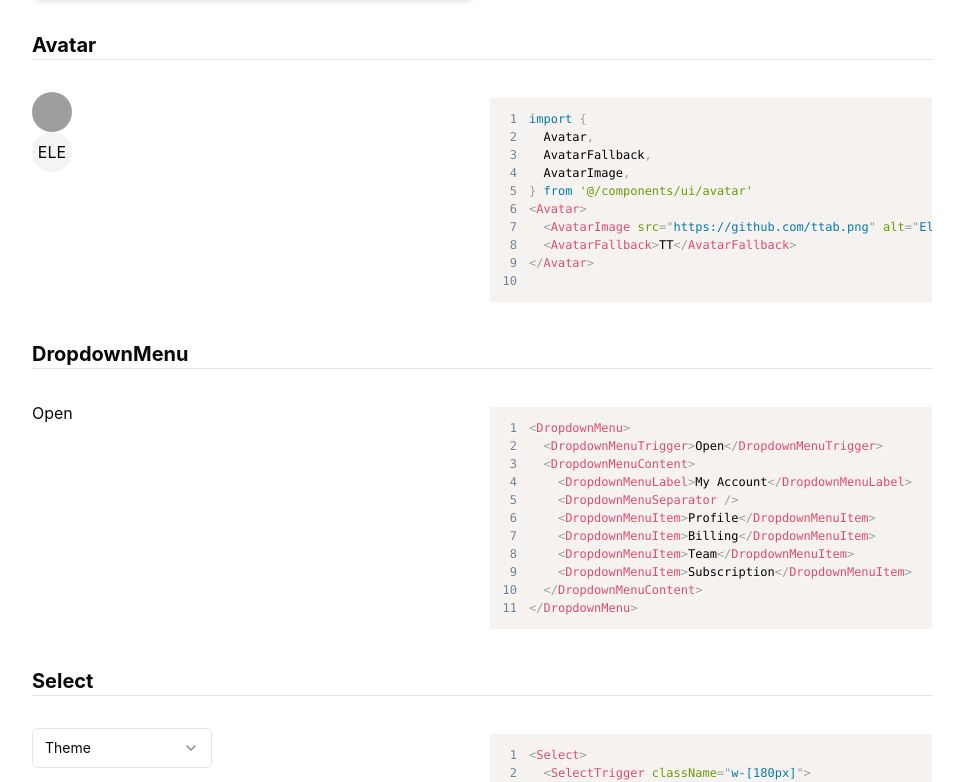
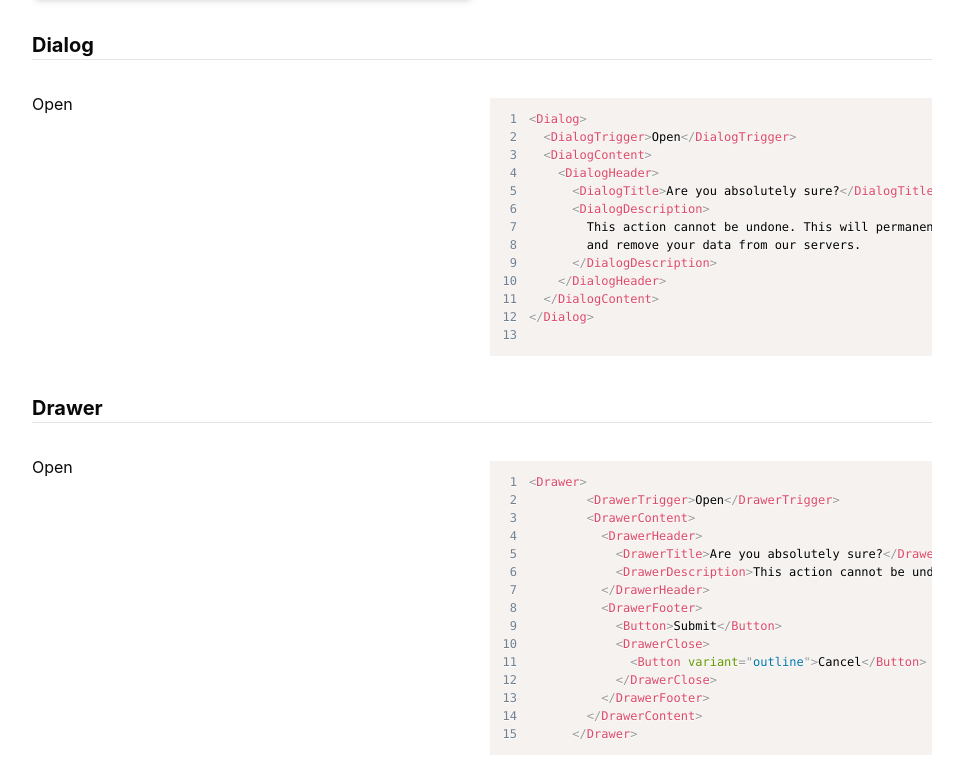
Before and after one commit to ttab/elephant-ui, a React (Vite) app: page / in a window 1280 px wide. Shown: the part 3914-4696 px from the top of the page, without its empty margins (8-971 px from the left). Built offline with nearby package versions, Linux system fonts and the light colour scheme; grey boxes are pictures that could not be loaded; a web font is replaced by a local one.

Commit message:
Added drawer component, export dialog component correctly

```diff
--- a/package.json
+++ b/package.json
@@ -62,7 +62,8 @@
     "react-day-picker": "^8.9.1",
     "react-dom": "^18.2.0",
     "tailwind-merge": "^1.14.0",
-    "tailwindcss-animate": "^1.0.7"
+    "tailwindcss-animate": "^1.0.7",
+    "vaul": "^0.8.0"
   },
   "devDependencies": {
     "@types/node": "^20.8.4",
--- /dev/null
+++ b/src/components/ui/drawer.tsx
@@ -0,0 +1,106 @@
+'use client'
+
+import * as React from 'react'
+import { Drawer as DrawerPrimitive } from 'vaul'
+
+import { cn } from '@/lib/utils'
+
+const Drawer = ({
+  shouldScaleBackground = true,
+  ...props
+}: React.ComponentProps<typeof DrawerPrimitive.Root>): JSX.Element => (
+  <DrawerPrimitive.Root
+    shouldScaleBackground={shouldScaleBackground}
+    {...props}
+  />
+)
+Drawer.displayName = 'Drawer'
+
+const DrawerTrigger = DrawerPrimitive.Trigger
+
+const DrawerPortal = DrawerPrimitive.Portal
+
+const DrawerClose = DrawerPrimitive.Close
+
+const DrawerOverlay = React.forwardRef<React.ElementRef<typeof DrawerPrimitive.Overlay>, React.ComponentPropsWithoutRef<typeof DrawerPrimitive.Overlay>>(({ className, ...props }, ref) => (
+  <DrawerPrimitive.Overlay
+    ref={ref}
+    className={cn('fixed inset-0 z-50 bg-black/80', className)}
+    {...props}
+  />
+))
+DrawerOverlay.displayName = DrawerPrimitive.Overlay.displayName
+
+const DrawerContent = React.forwardRef<React.ElementRef<typeof DrawerPrimitive.Content>, React.ComponentPropsWithoutRef<typeof DrawerPrimitive.Content>>(({ className, children, ...props }, ref) => (
+  <DrawerPortal>
+    <DrawerOverlay />
+    <DrawerPrimitive.Content
+      ref={ref}
+      className={cn(
+        'fixed inset-x-0 bottom-0 z-50 mt-24 flex h-auto flex-col rounded-t-sm border bg-background',
+        className
+      )}
+      {...props}
+    >
+      <div className="mx-auto mt-4 h-2 w-[100px] rounded-full bg-muted" />
+      {children}
+    </DrawerPrimitive.Content>
+  </DrawerPortal>
+))
+DrawerContent.displayName = 'DrawerContent'
+
+const DrawerHeader = ({
+  className,
+  ...props
+}: React.HTMLAttributes<HTMLDivElement>): JSX.Element => (
+  <div
+    className={cn('grid gap-1.5 p-4 text-center sm:text-left', className)}
+    {...props}
+  />
+)
+DrawerHeader.displayName = 'DrawerHeader'
+
+const DrawerFooter = ({
+  className,
+  ...props
+}: React.HTMLAttributes<HTMLDivElement>): JSX.Element => (
+  <div
+    className={cn('mt-auto flex flex-col gap-2 p-4', className)}
+    {...props}
+  />
+)
+DrawerFooter.displayName = 'DrawerFooter'
+
+const DrawerTitle = React.forwardRef<React.ElementRef<typeof DrawerPrimitive.Title>, React.ComponentPropsWithoutRef<typeof DrawerPrimitive.Title>>(({ className, ...props }, ref) => (
+  <DrawerPrimitive.Title
+    ref={ref}
+    className={cn(
+      'text-lg font-semibold leading-none tracking-tight',
+      className
+    )}
+    {...props}
+  />
+))
+DrawerTitle.displayName = DrawerPrimitive.Title.displayName
+
+const DrawerDescription = React.forwardRef<React.ElementRef<typeof DrawerPrimitive.Description>, React.ComponentPropsWithoutRef<typeof DrawerPrimitive.Description>>(({ className, ...props }, ref) => (
+  <DrawerPrimitive.Description
+    ref={ref}
+    className={cn('text-sm text-muted-foreground', className)}
+    {...props}
+  />
+))
+DrawerDescription.displayName = DrawerPrimitive.Description.displayName
+
+export {
+  Drawer,
+  DrawerPortal,
+  DrawerOverlay,
+  DrawerTrigger,
+  DrawerClose,
+  DrawerContent,
+  DrawerHeader,
+  DrawerFooter,
+  DrawerTitle,
+  DrawerDescription
+}
--- a/src/index.ts
+++ b/src/index.ts
@@ -4,6 +4,30 @@ export { Input, type InputProps } from '@/components/ui/input'
 export { Alert, AlertTitle, AlertDescription } from '@/components/ui/alert'
 export { Checkbox } from '@/components/ui/checkbox'
 export { Popover, PopoverTrigger, PopoverContent } from '@/components/ui/popover'
+export {
+  Dialog,
+  DialogPortal,
+  DialogOverlay,
+  DialogClose,
+  DialogTrigger,
+  DialogContent,
+  DialogHeader,
+  DialogFooter,
+  DialogTitle,
+  DialogDescription
+} from '@/components/ui/dialog'
+export {
+  Drawer,
+  DrawerPortal,
+  DrawerOverlay,
+  DrawerTrigger,
+  DrawerClose,
+  DrawerContent,
+  DrawerHeader,
+  DrawerFooter,
+  DrawerTitle,
+  DrawerDescription
+} from '@/components/ui/drawer'
 export {
   Sheet,
   SheetPortal,
--- a/src/showroom/app.tsx
+++ b/src/showroom/app.tsx
@@ -14,6 +14,8 @@ import { TabsExample } from './components/tabs'
 import { CalendarExample } from './components/calendar'
 import { TypographyExample } from './components/typography'
 import { ScrollAreaExample } from './components/scroll-area'
+import { DrawerExample } from './components/drawer'
+import { DialogExample } from './components/dialog'
 
 export function App(): JSX.Element {
   return <div className="grid grid-cols-2 gap-4 gap-y-8 max-w-[900px] m-10">
@@ -24,6 +26,8 @@ export function App(): JSX.Element {
     <AlertExample />
     <SheetExample />
     <CommandExample />
+    <DialogExample />
+    <DrawerExample />
     <AvatarExample />
     <DropdownMenuExample />
     <SelectExample />
--- /dev/null
+++ b/src/showroom/components/dialog.tsx
@@ -0,0 +1,47 @@
+import {
+  Dialog,
+  DialogContent,
+  DialogDescription,
+  DialogHeader,
+  DialogTitle,
+  DialogTrigger
+} from '@/components/ui/dialog'
+
+import { Header } from '../header'
+import { Code } from '../code'
+
+
+export function DialogExample(): JSX.Element {
+  return <>
+    <Header>Dialog</Header>
+
+    <div>
+      <Dialog>
+        <DialogTrigger>Open</DialogTrigger>
+        <DialogContent>
+          <DialogHeader>
+            <DialogTitle>Are you absolutely sure?</DialogTitle>
+            <DialogDescription>
+              This action cannot be undone. This will permanently delete your account
+              and remove your data from our servers.
+            </DialogDescription>
+          </DialogHeader>
+        </DialogContent>
+      </Dialog>
+
+    </div>
+    <Code code={`<Dialog>
+  <DialogTrigger>Open</DialogTrigger>
+  <DialogContent>
+    <DialogHeader>
+      <DialogTitle>Are you absolutely sure?</DialogTitle>
+      <DialogDescription>
+        This action cannot be undone. This will permanently delete your account
+        and remove your data from our servers.
+      </DialogDescription>
+    </DialogHeader>
+  </DialogContent>
+</Dialog>
+`} />
+  </>
+}
--- /dev/null
+++ b/src/showroom/components/drawer.tsx
@@ -0,0 +1,53 @@
+import {
+  Drawer,
+  DrawerClose,
+  DrawerContent,
+  DrawerDescription,
+  DrawerFooter,
+  DrawerHeader,
+  DrawerTitle,
+  DrawerTrigger
+} from '@/components/ui/drawer'
+import { Header } from '../header'
+import { Code } from '../code'
+import { Button } from '@/components/ui/button'
+
+
+export function DrawerExample(): JSX.Element {
+  return <>
+    <Header>Drawer</Header>
+
+    <div>
+      <Drawer>
+        <DrawerTrigger>Open</DrawerTrigger>
+        <DrawerContent>
+          <DrawerHeader>
+            <DrawerTitle>Are you absolutely sure?</DrawerTitle>
+            <DrawerDescription>This action cannot be undone.</DrawerDescription>
+          </DrawerHeader>
+          <DrawerFooter>
+            <Button>Submit</Button>
+            <DrawerClose>
+              <Button variant="outline">Cancel</Button>
+            </DrawerClose>
+          </DrawerFooter>
+        </DrawerContent>
+      </Drawer>
+    </div>
+    <Code code={`<Drawer>
+        <DrawerTrigger>Open</DrawerTrigger>
+        <DrawerContent>
+          <DrawerHeader>
+            <DrawerTitle>Are you absolutely sure?</DrawerTitle>
+            <DrawerDescription>This action cannot be undone.</DrawerDescription>
+          </DrawerHeader>
+          <DrawerFooter>
+            <Button>Submit</Button>
+            <DrawerClose>
+              <Button variant="outline">Cancel</Button>
+            </DrawerClose>
+          </DrawerFooter>
+        </DrawerContent>
+      </Drawer>`} />
+  </>
+}
```
Also changed, not shown: 1 other file (tests, documents, lock files or other folders).
